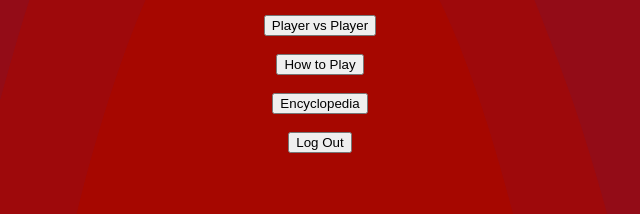
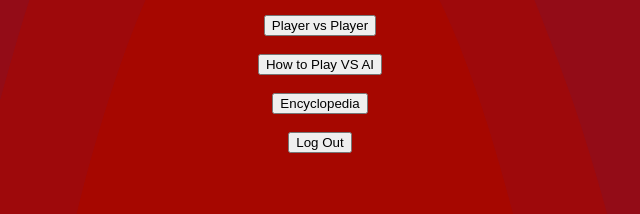
Before and after one commit to Sal5468/CS4-Guess_Who-Improved, a website: page public/views/index.html in a window 1280 px wide. Shown: the part 476-690 px from the top of the page, 320-960 px from the left. Drawn offline with nearby package versions, Linux system fonts and the light colour scheme; no server answers.

Commit message:
Update index.html

```diff
--- a/public/views/index.html
+++ b/public/views/index.html
@@ -63,7 +63,7 @@
     <br><br>
     <button id = "multi" type="button">Player vs Player</button>
     <br><br>
-    <button id = "instructions" type="button">How to Play</button>
+    <button id = "instructions" type="button">How to Play VS AI</button>
     <br><br>
     <button id = "encyclopedia" type="button">Encyclopedia</button>
     <br><br>
```
